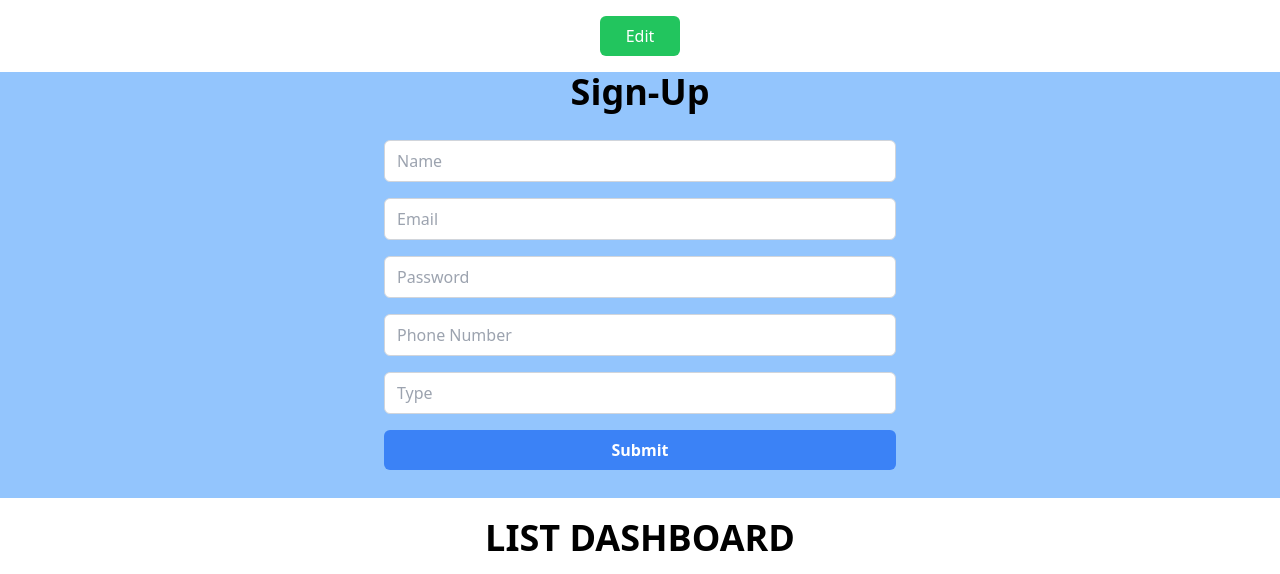
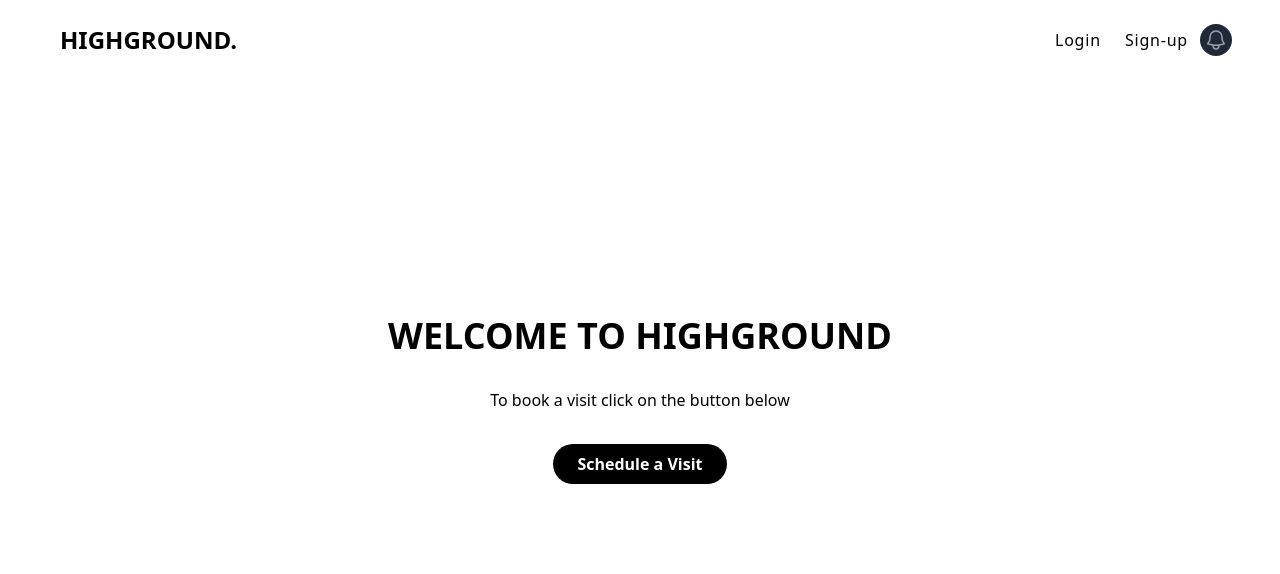
Before and after one commit to WoodWalkerr/st-highground-app, a React (Create React App) app in the folder frontend/: page /login in a window 1280 px wide. Shown: the top 574 px of the page. Built offline with nearby package versions, Linux system fonts and the light colour scheme; no server answers; the HTML template or start-up script is replaced by a standard one.

Commit message:
feature: added navbar and splash

```diff
--- a/frontend/package.json
+++ b/frontend/package.json
@@ -3,11 +3,16 @@
   "version": "0.1.0",
   "private": true,
   "dependencies": {
+    "@headlessui/react": "^1.7.13",
+    "@heroicons/react": "^2.0.17",
     "@testing-library/jest-dom": "^5.16.5",
     "@testing-library/react": "^13.4.0",
     "@testing-library/user-event": "^13.5.0",
+    "headlessui": "^0.0.0",
+    "heroicons": "^2.0.17",
     "react": "^18.2.0",
     "react-dom": "^18.2.0",
+    "react-icons": "^4.8.0",
     "react-router-dom": "^6.10.0",
     "react-scripts": "5.0.1",
     "web-vitals": "^2.1.4"
--- a/frontend/src/App.js
+++ b/frontend/src/App.js
@@ -1,12 +1,15 @@
-import React, { Fragment } from "react";
-import EditDasboard from "./components/editDashboard";
-import InputDashboard from "./components/inputDashboard";
-import ListDashboard from "./components/listDashboard";
-
+import React, { Fragment } from "react"
+import EditDasboard from "./components/editDashboard"
+import InputDashboard from "./components/inputDashboard"
+import ListDashboard from "./components/listDashboard"
+import Navbar from "./common/navbar"
+import Splash from "./components/Splash"
 
 function App() {
   return (
     <Fragment>
+      <Navbar />
+      <Splash />
       <EditDasboard />
       <InputDashboard />
       <ListDashboard />
--- /dev/null
+++ b/frontend/src/common/footer.js
@@ -0,0 +1,42 @@
+import React from "react";
+import { FaFacebookF, FaGithub, FaInstagram } from "react-icons/fa";
+
+const Footer = () => {
+  return (
+    <footer className="bg-gray-100 dark:bg-gray-800 py-12">
+      <div className="container mx-auto flex flex-col justify-center items-center">
+        <p className="text-center text-black dark:text-white">
+          © 2023 Copyright Melven Bagolaque
+        </p>
+        <div className="flex mt-4">
+          <a
+            href="https://www.facebook.com/melven.bagolaque"
+            rel="noreferrer"
+            target="_blank"
+            className="text-black dark:text-white mr-6 hover:text-gray-400 transition duration-300 ease-in-out"
+          >
+            <FaFacebookF className="h-6 w-6" />
+          </a>
+          <a
+            href="https://github.com/WoodWalkerr"
+            rel="noreferrer"
+            target="_blank"
+            className="text-black dark:text-white mr-6 hover:text-gray-400 transition duration-300 ease-in-out"
+          >
+            <FaGithub className="h-6 w-6" />
+          </a>
+          <a
+            href="https://www.instagram.com/melven.bagolaque"
+            rel="noreferrer"
+            target="_blank"
+            className="text-black dark:text-white hover:text-gray-400 transition duration-300 ease-in-out"
+          >
+            <FaInstagram className="h-6 w-6" />
+          </a>
+        </div>
+      </div>
+    </footer>
+  );
+};
+
+export default Footer;
--- /dev/null
+++ b/frontend/src/common/navbar.js
@@ -0,0 +1,88 @@
+import React, { useState } from 'react'
+import { FaBars, FaTimes } from 'react-icons/fa'
+import { BellIcon } from '@heroicons/react/24/outline'
+
+export const navigation = [
+    {
+        id: 1,
+        link: 'Login',
+    },
+    {
+        id: 2,
+        link: 'Sign-up',
+    },
+]
+
+const Navbar = () => {
+    const [nav, setNav] = useState(false)
+
+    //   const handleCloseNav = () => {
+    //     if (nav) {
+    //       setNav(false);
+    //     }
+    //   };
+
+    return (
+        <div className="fixed flex items-center w-full h-20 px-4 md:px-12 bg-white text-black z-50">
+            <div className="text-start mr-auto">
+                <p class="text-2xl ml-3 font-extrabold py-6 text-black dark:text-white bg-clip-text">
+                    HIGHGROUND.
+                </p>
+            </div>
+
+            {navigation.map(({ id, link }) => (
+                <ul className='list-none'>
+                <li
+                    key={id}
+                    className="px-3 cursor-pointer font-medium tracking-wider hover:scale-100 hover:text-gray-700"
+                >
+                    {link}
+                </li>
+                </ul>
+            ))}
+            <button
+                type="button"
+                className="rounded-full bg-gray-800 p-1 text-gray-400 hover:text-white focus:outline-none focus:ring-2 focus:ring-white focus:ring-offset-2 focus:ring-offset-gray-800"
+            >
+                <span className="sr-only">View notifications</span>
+                <BellIcon className="h-6 w-6" aria-hidden="true" />
+            </button>
+
+            <div className="cursor-pointer pr-4 z-10 text-gray-500 md:hidden">
+                {nav ? (
+                    <FaTimes size={20} onClick={() => setNav(!nav)} />
+                ) : (
+                    <FaBars size={20} onClick={() => setNav(!nav)} />
+                )}
+            </div>
+
+            {nav && (
+                <ul className="flex flex-col absolute top-0 left-0 w-full h-screen bg-white dark:bg-black text-black dark:text-white ">
+                    <div className="text-start mr-auto">
+                        <p class="text-2xl ml-3 font-extrabold px-4 md:px-12 py-6 text-white dark:text-black bg-clip-text">
+                            MELVEN.
+                        </p>
+                    </div>
+                    <li className="py-4 text-2xl flex justify-center pt-6 font-medium uppercase tracking-wider hover:text-gray-300">
+                        <button
+                            className="text-left w-full"
+                            onClick={() => console.log('Clicked Login')}
+                        >
+                            Login
+                        </button>
+                    </li>
+                    <li className="py-4 text-2xl flex justify-center font-medium uppercase tracking-wider hover:text-gray-300">
+                        <button
+                            className="text-left w-full"
+                            onClick={() => console.log('Clicked Sign Up')}
+                        >
+                            Sign Up
+                        </button>
+                    </li>
+                </ul>
+            )}
+        </div>
+    )
+}
+
+export default Navbar
--- /dev/null
+++ b/frontend/src/components/Splash.js
@@ -0,0 +1,26 @@
+import React from 'react'
+
+function Splash() {
+    return (
+        <div className='flex justify-center items-center bg-white h-screen w-full max-w-6xl mx-auto p-5 py-20'>
+            <div className="text-black py-10">
+                <h1 className="text-4xl font-bold text-center mb-8">
+                    WELCOME TO HIGHGROUND
+                </h1>
+                <h4 className="text-md text-center mb-8">
+                    To book a visit click on the button below
+                </h4>
+                <div className="flex justify-center">
+                    <a
+                        href="/"
+                        className="bg-black text-white py-2 px-6 rounded-full font-semibold hover:bg-gray-700 hover:text-white transition duration-300 ease-in-out"
+                    >
+                        Schedule a Visit
+                    </a>
+                </div>
+            </div>
+        </div>
+    )
+}
+
+export default Splash
```
Also changed, not shown: frontend/src/common/dashboard.js (added), 1 other file (tests, documents, lock files or other folders).
